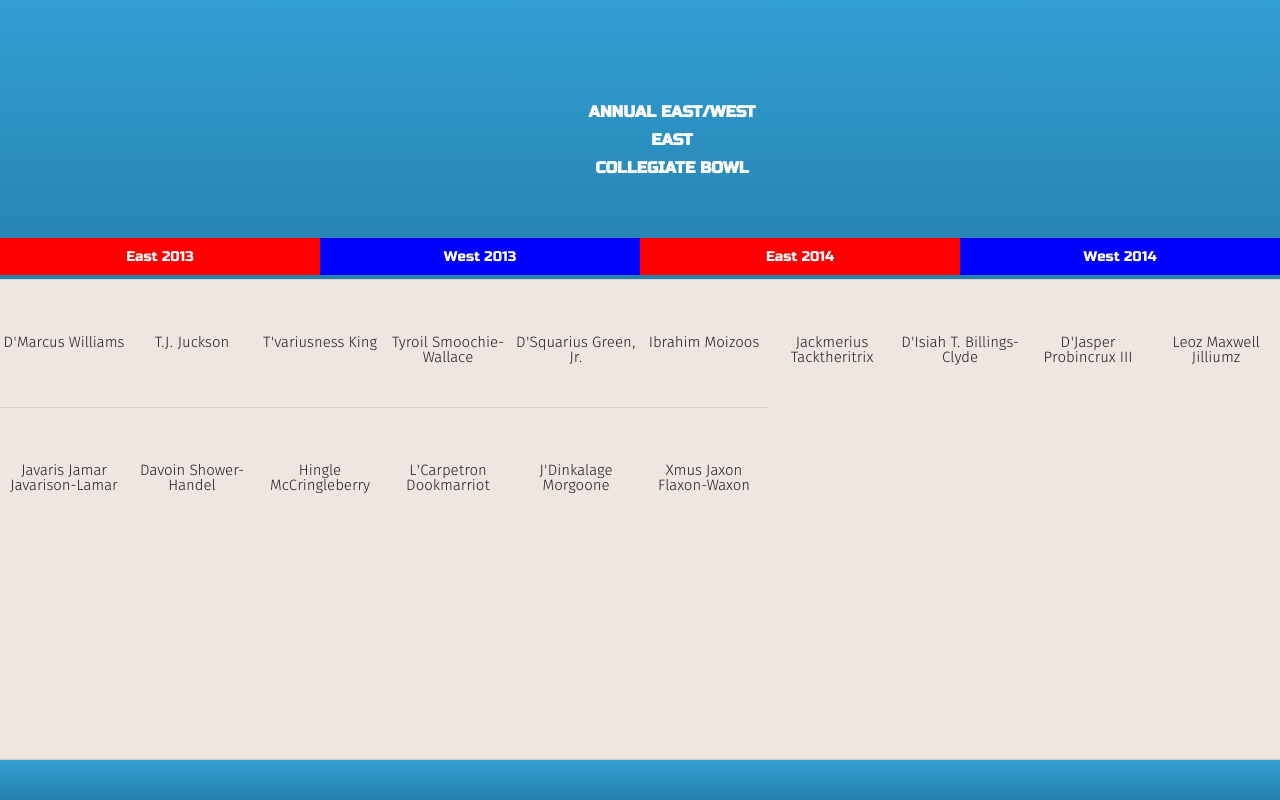
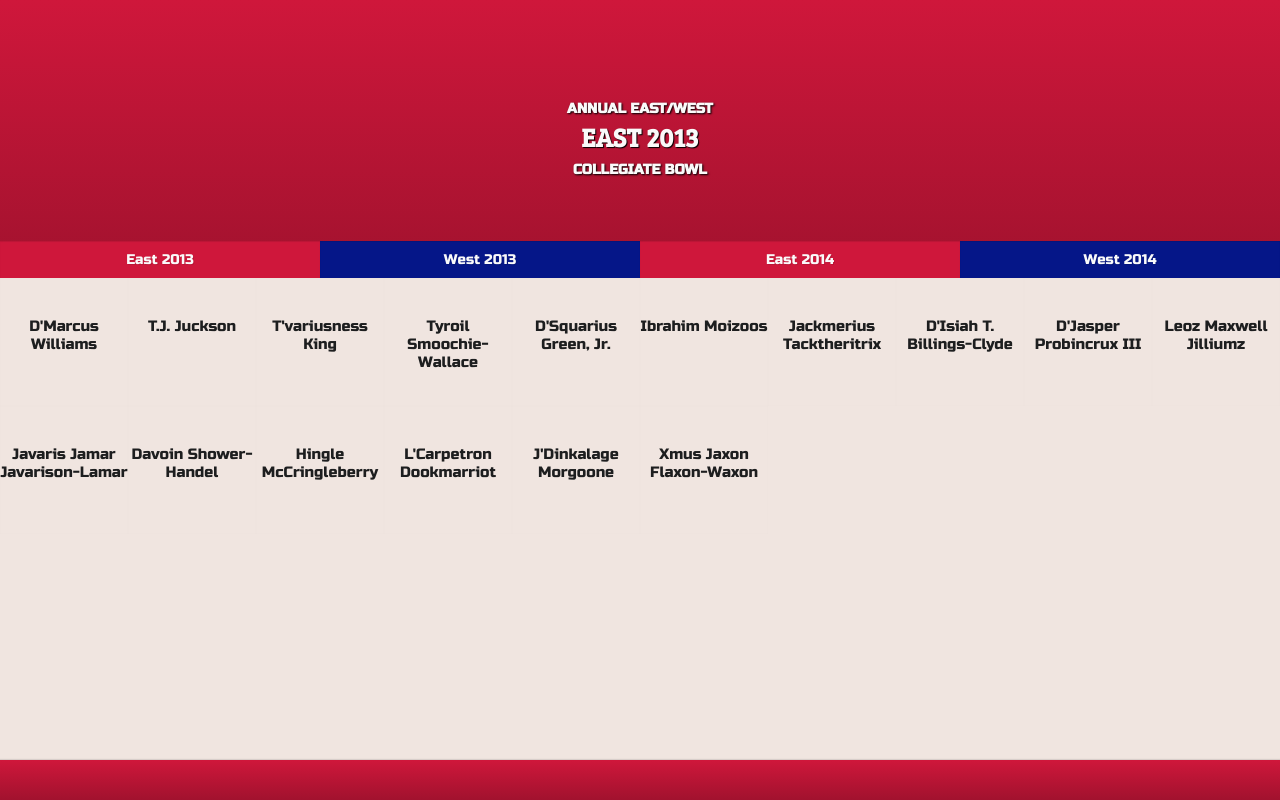
Before and after one commit to ngokevin/ozamataz, a plain HTML site: page index.html in a window 1280 px wide. Drawn offline with Linux system fonts and the light colour scheme.

Commit message:
east west colors

```diff
--- a/index.html
+++ b/index.html
@@ -9,16 +9,17 @@
     <link rel="stylesheet" href="media/css/base.css"/>
 
     <link href='http://fonts.googleapis.com/css?family=Russo+One' rel='stylesheet' type='text/css'>
+    <link href='http://fonts.googleapis.com/css?family=Bree+Serif' rel='stylesheet' type='text/css'>
     <script src="media/js/lib/angular.min.js"></script>
     <script src="media/js/lib/angular-touch.js"></script>
     <script src="media/js/lib/jquery.min.js"></script>
 </head>
 
 <body ng-controller="MainCtrl">
-  <h1>
+  <h1 ng-class="{'east': isEast, 'west': isWest}">
     <div class="heading">
       <p class="top">annual east/west</p>
-      <p class="middle">east </p>
+      <p class="middle">{{ isEast ? 'east' : 'west' }} {{ is2013 ? 2013 : 2014 }}</p>
       <p class="bottom">collegiate bowl</p>
     </div>
     <menu class="c">
@@ -30,13 +31,14 @@
   </h1>
 
   <div class="sounds">
-    <a class="sound" ng-repeat="sound in sounds[activeSounds]" ng-click="play($event)">
+    <a class="sound" ng-class="{'east': isEast, 'west': isWest}"
+       ng-repeat="sound in sounds[activeSounds]" ng-click="play($event)">
       <span>{{ sound[0] }}</span>
       <audio src="{{ 'media/snd/wav/' + sound[1] + '.wav' }}" preload="auto"></audio>
     </a>
   </div>
 
-  <div class="footer">&nbsp;</div>
+  <div class="footer" ng-class="{'east': isEast, 'west': isWest}">&nbsp;</div>
 
   <script src="media/js/app.js"></script>
 </body>
--- a/media/css/base.scss
+++ b/media/css/base.scss
@@ -10,8 +10,10 @@ $light-text-color: rgb(250, 250, 250);
 $shadow: rgba(10, 10, 10, .1);
 $text-color: #1d1e1f;
 
-$east: red;
-$west: blue;
+$east: #CF173B;
+$west: #051688;
+$east-head: #CF173B;
+$west-head: #051688;
 
 .c {
     @include clearfix;
@@ -20,7 +22,7 @@ $west: blue;
 body {
     background: $bg;
     color: $text-color;
-    font-family: 'FiraSans';
+    font-family: 'Russo One', sans-serif;
     font-size: 20px;
     font-weight: 300;
     margin: 0 auto;
@@ -33,35 +35,47 @@ html body .hidden {
 
 h1 {
     @include box-shadow(0 0 1px 1px $shadow);
-    @include linear-gradient($header-bg, darken($header-bg, 10%));
     color: $light-text-color;
     font-family: 'Russo One', sans-serif;
     font-size: 24px;
     font-weight: bold;
     margin: 0;
-    padding: 2% 0 14% 5%;
+    padding-bottom: 14%;
+    padding-top: 2%;
     position: relative;
     text-align: center;
 
+    &.east {
+        @include linear-gradient($east-head, darken($east-head, 10%));
+    }
+    &.west {
+        @include linear-gradient($west-head, darken($west-head, 10%));
+    }
     .heading {
         display: inline-block;
-        font-size: 16px;
-        line-height: 12px;
+        font-size: 14px;
+        line-height: 10px;
         margin: 0 auto;
         text-align: center;
 
         p {
             text-transform: uppercase;
+            text-shadow: 1px 1px 2px #000;
+        }
+        .middle {
+            font-family: 'Bree Serif', serif;
+            font-size: 26px;
+            margin: 18px 0 23px;
+            text-shadow: 1px 1px 1px #000;
         }
     }
     menu {
-        bottom: 5%;
+        bottom: 0;
         font-size: 14px;
         font-weight: normal;
         display: inline-block;
         left: 0;
         margin: 0 auto;
-        margin-bottom: -10px;
         padding-left: 0;
         position: absolute;
         right: 0;
@@ -75,6 +89,7 @@ h1 {
             float: left;
             list-decoration: none;
             padding: 10px 0;
+            text-shadow: 1px 1px $shadow;
             width: 25%;
 
             &.east2013, &.east2014 {
@@ -88,40 +103,51 @@ h1 {
 }
 
 .sound {
-    @include box-shadow(inset 0 1px 1px $shadow);
+    @include box-shadow(inset 0 0 .8px $shadow);
     @include transition(background .2s);
     background: $bg;
     border: -1px solid $border-color;
     display: inline-block;
     float: left;
-    width: 25%;
     height: 0;
     padding-bottom: 25%;
     position: relative;
     text-align: center;
+    width: 25%;
 
     &:hover {
         cursor: pointer;
     }
     &.ng-click-active, &.clicked {
-        background: $highlight;
+        &.east {
+            background: rgba(220, 50, 50, .8);
+        }
+        &.west {
+            background: rgba(50, 50, 220, .8);
+        }
     }
     span {
-        font-size: 13px;
+        font-size: 10px;
         left: 0;
+        margin-top: -25px;
+        position: absolute;
         right: 0;
-        margin-top: -8px;
-        position: absolute;
         top: 50%;
     }
 }
 
 .footer {
     @include box-shadow(0 0 1px 1px $shadow);
-    @include linear-gradient($header-bg, darken($header-bg, 10%));
     bottom: 0;
     height: 2%;
     left: 0;
     position: fixed;
     width: 100%;
+
+    &.east {
+        @include linear-gradient($east-head, darken($east-head, 10%));
+    }
+    &.west {
+        @include linear-gradient($west-head, darken($west-head, 10%));
+    }
 }
--- a/media/js/app.js
+++ b/media/js/app.js
@@ -87,6 +87,12 @@ angular.module('OzamatazApp', ['ngTouch'])
             ["A.A. Ron Balakay", '65_aaron'],
         ]
     };
+    $scope.$watch('activeSounds', function() {
+        $scope.isEast = $scope.activeSounds[0] == 'e';
+        $scope.isWest = $scope.activeSounds[0] == 'w';
+        $scope.is2013 = $scope.activeSounds.indexOf('2013') > 0;
+        $scope.is2014 = $scope.activeSounds.indexOf('2014') > 0;
+    });
 
     $scope.play = function(e) {
         var $target = $(e.target);
```
Also changed, not shown: media/css/base.css.
